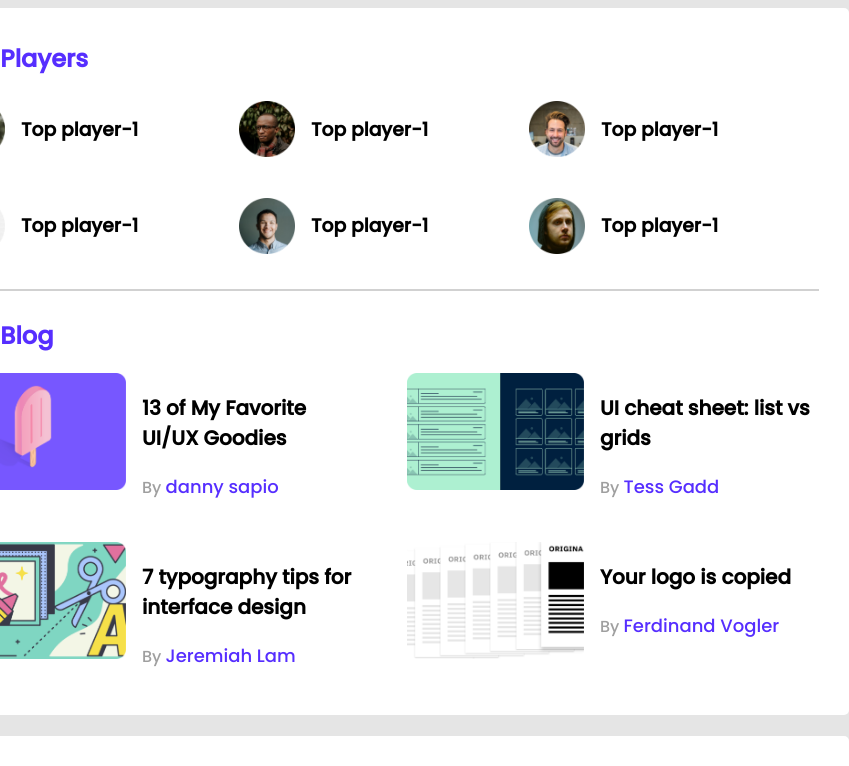
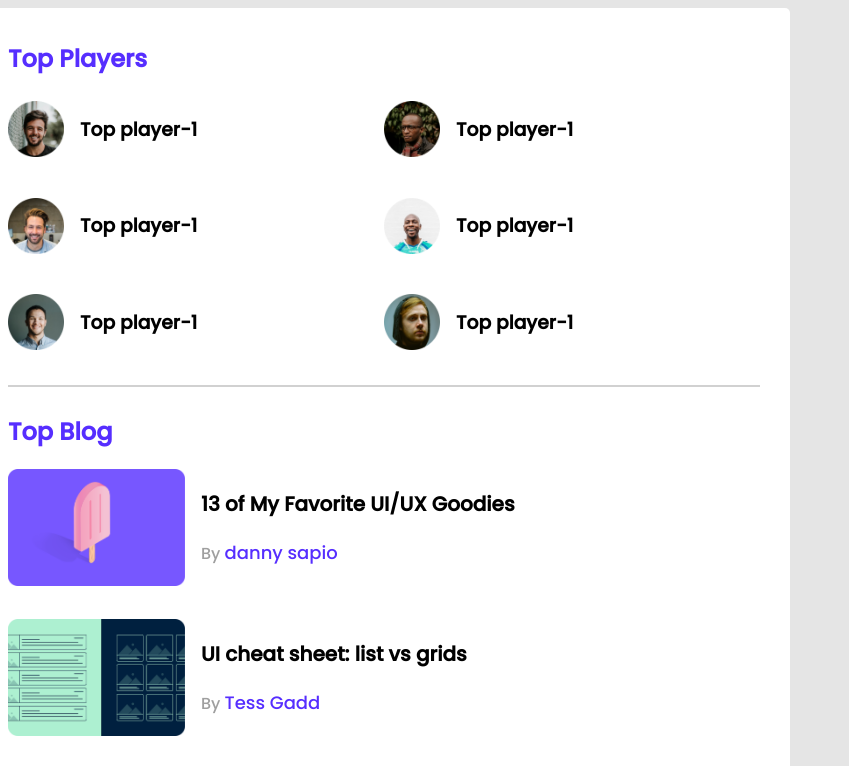
Before and after one commit to delwarHosen/leader-board-css3, a plain HTML site: page index.html in a window 768 px wide. Shown: the top 766 px of the page, 849 px wide, since content can reach past the window. Drawn offline with Linux system fonts and the light colour scheme.

Commit message:
responsiveness

```diff
--- a/styls/style.css
+++ b/styls/style.css
@@ -113,13 +113,27 @@ hr{
 }
 
 
-@media only screen and (max-width: 588px) {
+@media only screen and (max-width: 688px) {
   .container{
     width: 100%;
   }
-  .players{
+  .players, .blogs, .courses{
     display: grid;
     grid-template-columns: repeat(1,1fr);
-
+  }
+  .player, .blog{
+    flex-direction: column;
   }
 }
+
+@media only screen and (min-width: 688px) and (max-width: 992px) {
+  .container{
+    width: 100%;
+  }
+  .players, .courses{
+    grid-template-columns: repeat(2,1fr);
+  }
+  .blogs{
+    grid-template-columns: repeat(1,1fr);
+  }
+}
```
